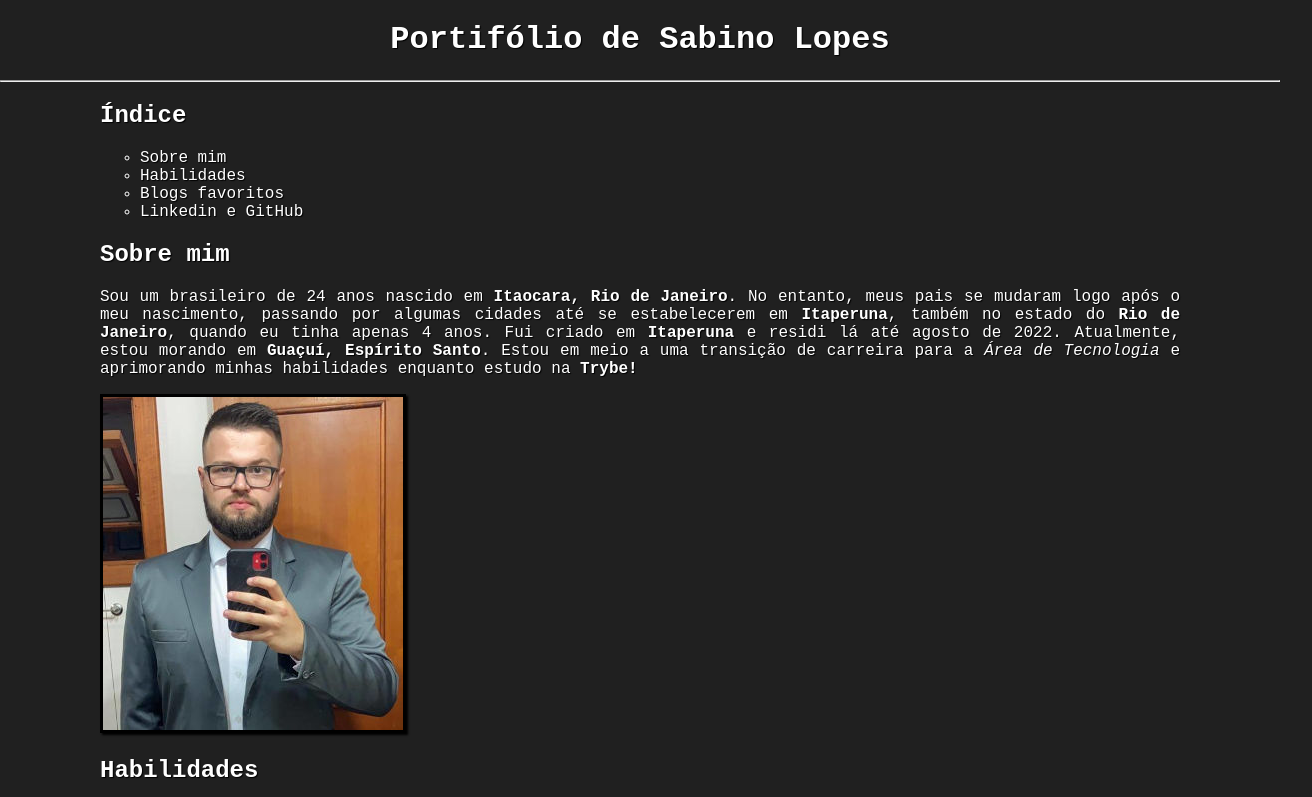
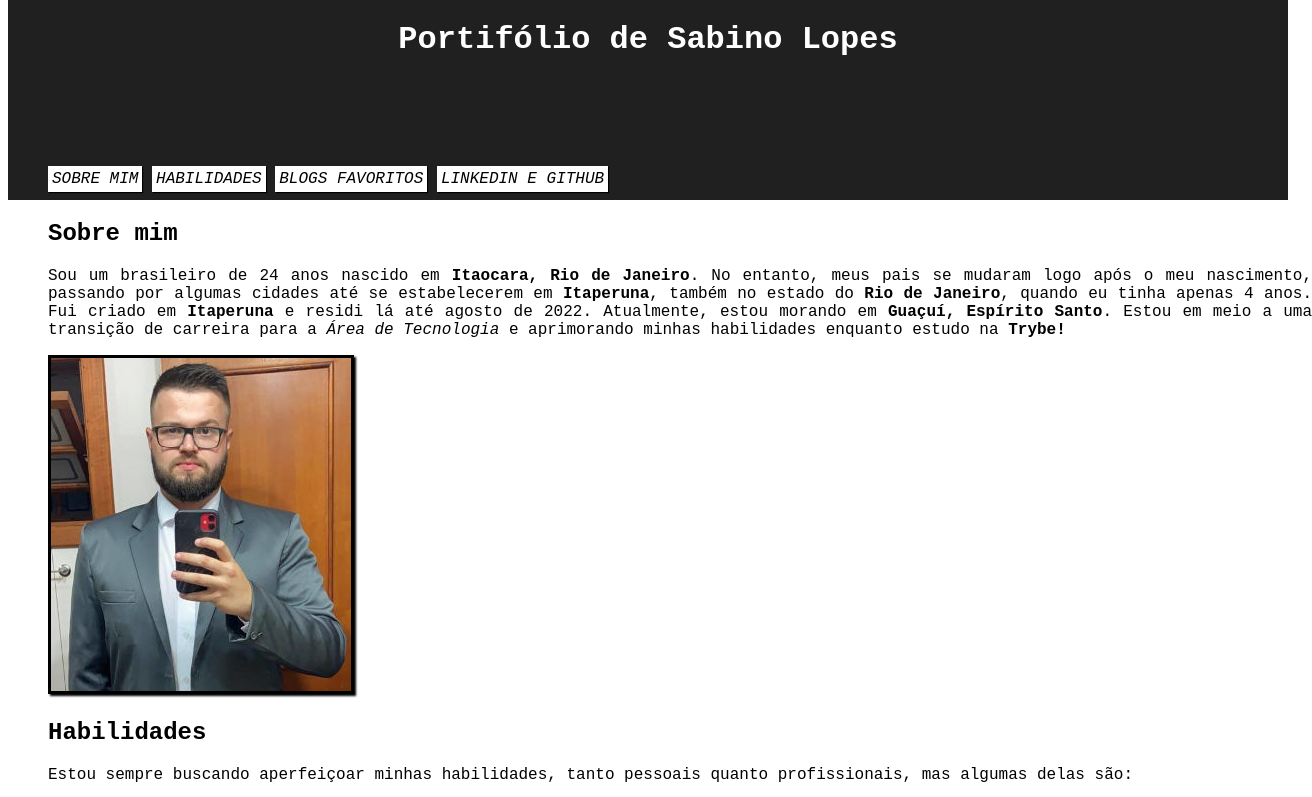
Before and after one commit to sabinolopes/sabinolopes.github.io, a plain HTML site: page index.html in a window 1280 px wide. Shown: the top 797 px of the page, 1312 px wide, since content can reach past the window. Drawn offline with Linux system fonts and the light colour scheme.

Commit message:
Adicona header com menu

```diff
--- a/index.html
+++ b/index.html
@@ -7,8 +7,10 @@
     <title>Portifólio Web</title>
 </head>
 <body>
-    <h1 id="topo">Portifólio de Sabino Lopes</h1>
-    <hr>
+    <header id="topo">
+        <h1>Portifólio de Sabino Lopes</h1>
+    </header>
+    <nav id="menu">
         <h2>Índice</h2>
         <ul type="circle">
             <li><a href="#sobre">Sobre mim</a></li>
@@ -16,6 +18,8 @@
             <li><a href="#blog">Blogs favoritos</a></li>
             <li><a href="#links">Linkedin e GitHub</a></li>
         </ul>
+    </nav>
+    <div class="container">
         <h2>Sobre mim</h2>
         <p>Sou um brasileiro de 24 anos nascido em <strong>Itaocara, Rio de Janeiro</strong>. No entanto, meus pais se mudaram logo após o meu nascimento, passando por algumas cidades até se estabelecerem em <strong>Itaperuna</strong>, também no estado do <strong>Rio de Janeiro</strong>, quando eu tinha apenas 4 anos. Fui criado em <strong>Itaperuna</strong> e residi lá até agosto de 2022. Atualmente, estou morando em <strong>Guaçuí, Espírito Santo</strong>. Estou em meio a uma transição de carreira para a <em>Área de Tecnologia</em> e aprimorando minhas habilidades enquanto estudo na <strong>Trybe!</strong></p>
         <img id="imagem" src="/imagens/sabino.jpg" alt="Foto de Sabino Lopes">
@@ -31,5 +35,6 @@
         <p>Além da minha paixão por tecnologia, o que me levou a mudar de área profissional, também sou apaixonado por <em>economia e estoicismo</em>, então meus blogs favoritos são <a href="https://mises.org.br/" target="_blank">Mises Brasil</a> e <a href="https://estoicismopratico.com/">Estoicismo Prático</a>.</p>
         <h2 id="links">Linkedin e GitHub</h2>
         <p>Caso alguém se interesse, pode me seguir no <a href="https://github.com/sabinolopes" target="_blank">GitHub</a> e se conectar comigo no <a href="https://www.linkedin.com/in/sabino-lopes/" target="_blank">Linkedin</a>.</p>
+    </div>
 </body>
 </html>
--- a/style.css
+++ b/style.css
@@ -1,36 +1,72 @@
-body{
+header#topo {
+    text-align: center;
+    position: fixed;
+    position: absolute;
+    top: 0px;
+    width: 100%;
+    height: 200px;
     background-color: rgba(32, 32, 32, 1);
     color: white;
-    margin-left: 100px;
-    margin-right: 100px;
-    font-family: 'Courier New', Courier, monospace;
-    text-shadow: 1px 1px 1px black;
-}
-hr{
-    margin-left: -100px;
-    margin-right: -100px;
 }
 
-#topo{
-    text-align: center;
+nav#menu {
+    display: block;
 }
 
-a{
-    color: white;
-    text-decoration: none;
-}
-a:hover{
-    color: rgb(17, 153, 199)
+nav#menu ul {
+    list-style: none;
+    text-transform: uppercase;
+    position: absolute;
+    top: 150px;
 }
 
-p{
+nav#menu li {
+    display: inline-block;
+    background-color: white;
+    box-shadow: 1px 1px 1px;
+    padding: 4px;
+    transition: background-color 1s;
+}
+
+nav#menu li:hover {
+    background-color: rgb(17, 153, 199);
+}
+
+nav#menu a:hover {
+    color: white;
+}
+
+nav#menu h2 {
+    display: none;
+}
+
+body {
+    font-family: 'Courier New', Courier, monospace;
     text-align: justify;
 }
-#imagem{
+
+div.container {
+    position: relative;
+    top: 200px;
+    left: 40px
+}
+
+a {
+    color: black;
+    text-decoration: none;
+    font-style: italic;
+    transition: color 1s;
+}
+
+a:hover {
+    color: rgb(17, 153, 199);
+}
+
+#imagem {
     border: 3px solid black;
     box-shadow: 2px 2px 2px black;
 }
-#imagem:hover{
-    border: 3px solid white;
-    box-shadow: 2px 2px 2px white;
+
+#imagem:hover {
+
 }
```
Lines whose indentation alone changed are shown as unchanged.
